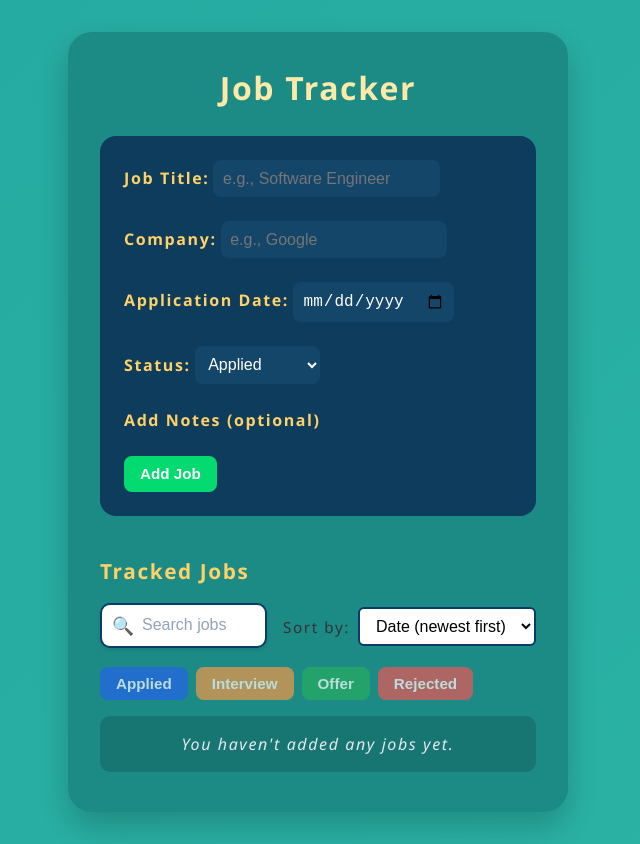
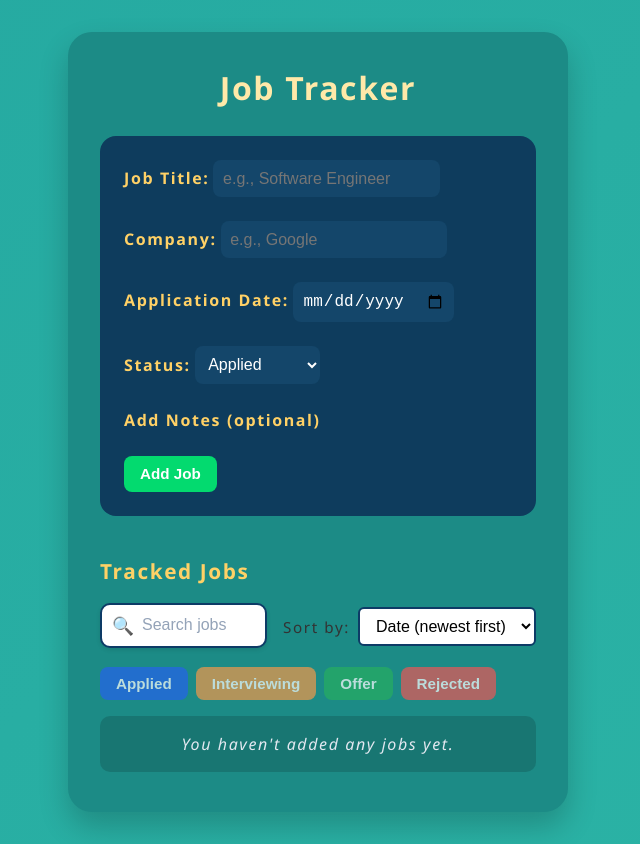
Before and after one commit to TigerofCaMau/job-tracker, a React (Vite) app: page / in a window 1280 px wide. Shown: the whole page, without its empty margins (322-962 px from the left). Built offline with nearby package versions, Linux system fonts and the light colour scheme.

Commit message:
fix interviewing status button

```diff
--- a/src/components/Buttons/StatusButtons/InterviewButton.tsx
+++ b/src/components/Buttons/StatusButtons/InterviewButton.tsx
@@ -14,7 +14,7 @@ const InterviewButton: React.FC<ButtonProps> = ({ onClick, isActive }) => {
 
   return (
     <button type="button" className={combinedClassName} onClick={onClick}>
-      Interview
+      Interviewing
     </button>
   );
 };
--- a/src/components/JobList/index.jsx
+++ b/src/components/JobList/index.jsx
@@ -89,7 +89,7 @@ const JobList = ({
                 <InterviewButton
                     onClick={() =>
                     setActiveStatusFilter(
-                        activeStatusFilter === 'Interview' ? null : 'Interview'
+                        activeStatusFilter === 'Interviewing' ? null : 'Interviewing'
                     )
                     }
                     isActive={activeStatusFilter === 'Interview'}
```
